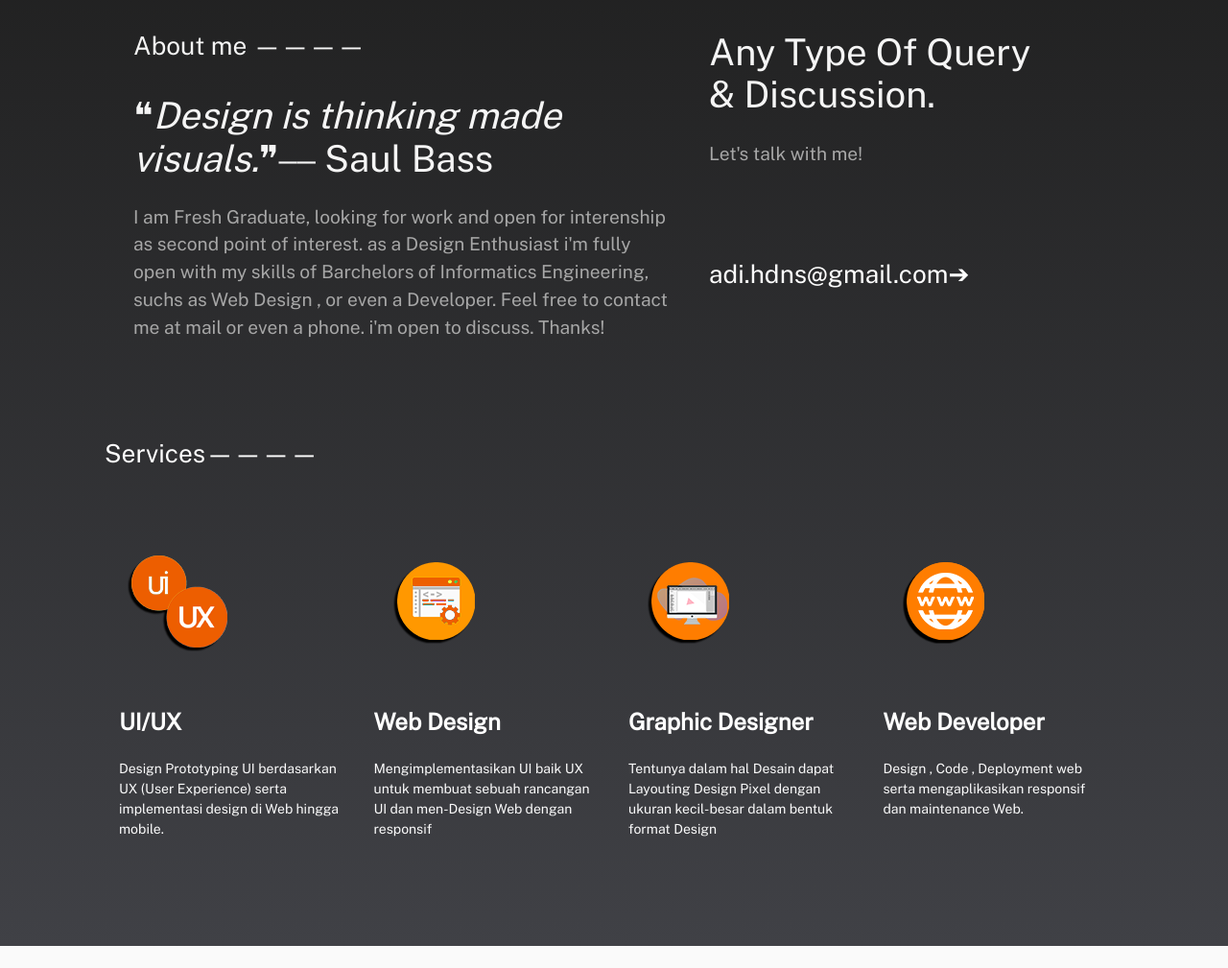
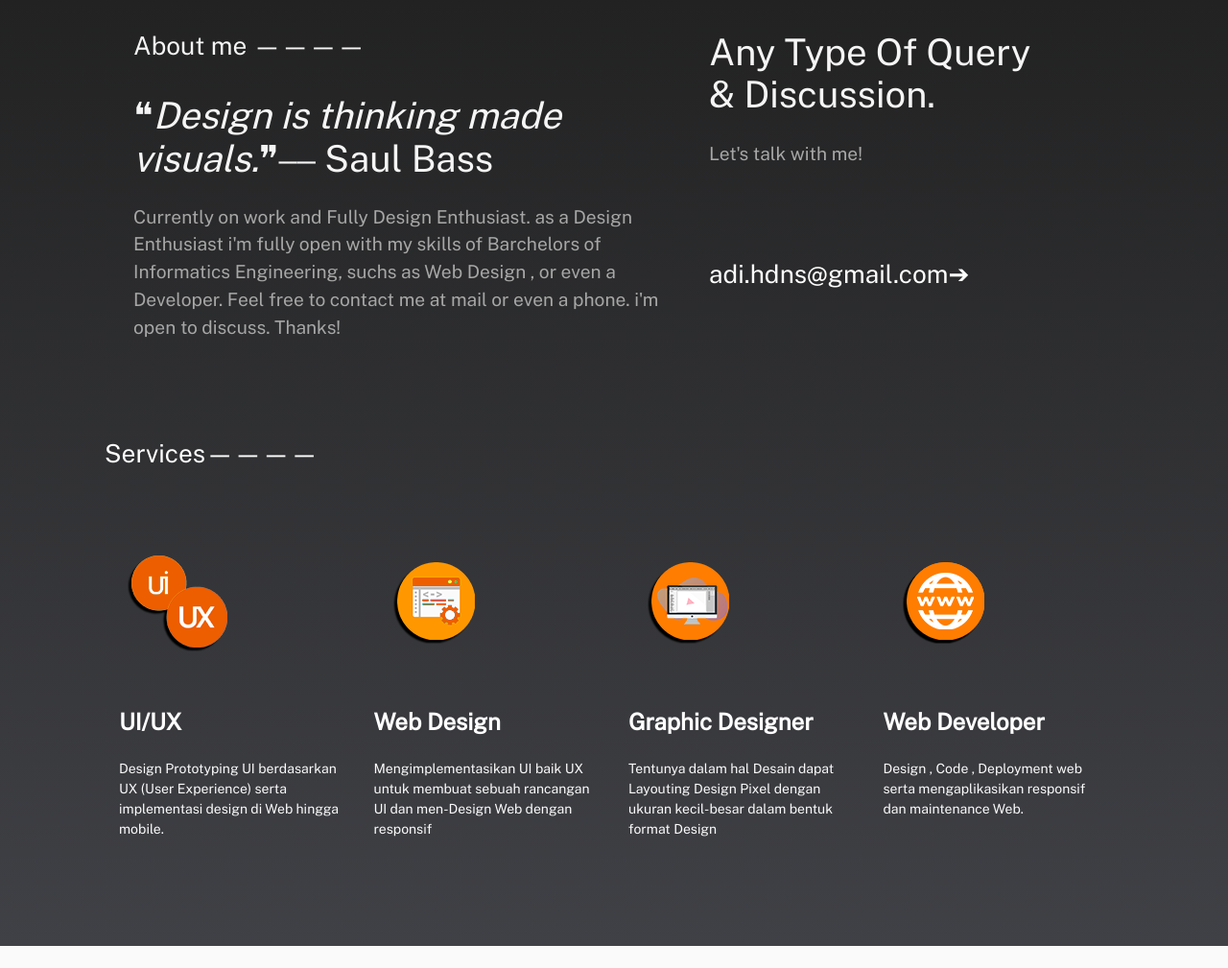
Before and after one commit to undetakerize/adi-portofolio, a plain HTML site: page index.html in a window 1280 px wide. Shown: the part 825-1834 px from the top of the page at 96% size. Drawn offline with nearby package versions, Linux system fonts and the light colour scheme.

Commit message:
Update index.html
update v3.1 cuz damn the description was forget

```diff
--- a/index.html
+++ b/index.html
@@ -81,7 +81,7 @@
                     <div class="feature__grid-item">
                         <h2>About me <span>————</span></h2>
                         <h1>❝<i>Design is thinking made visuals.</i>❞⎯⎯ Saul Bass</h1>
-                        <p>I am Fresh Graduate, looking for work and open for interenship as second point of interest.
+                        <p>Currently on work and Fully Design Enthusiast.
                             as a
                             Design Enthusiast i'm fully open with my skills of Barchelors of Informatics Engineering,
                             suchs
```
